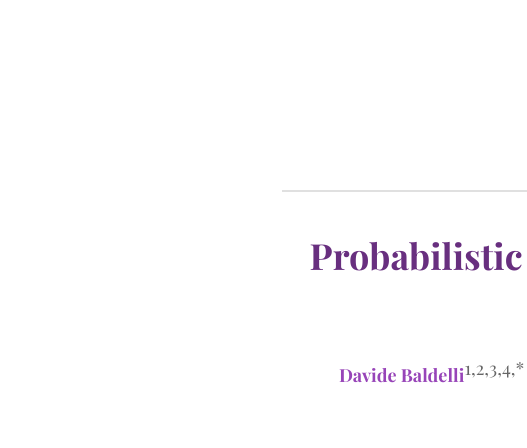
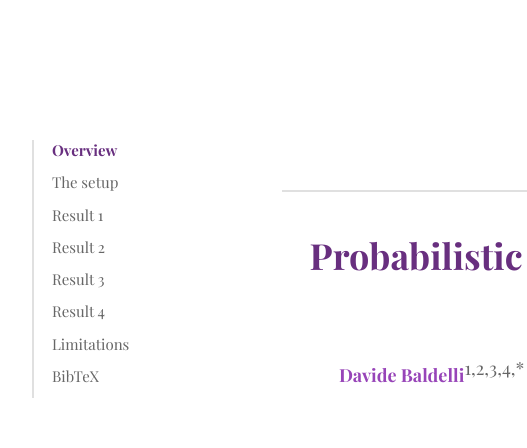
Before and after one commit to chandar-lab/Calibration-SFT, a plain HTML site: page index.html in a window 1536 px wide. Shown: the top 448 px of the page, 26-553 px from the left. Drawn offline with nearby package versions, Linux system fonts and the light colour scheme.

Commit message:
Add sticky section navigation

```diff
--- a/index.html
+++ b/index.html
@@ -22,9 +22,56 @@
         .abstract-section h2 {
             margin-top: 76px;
         }
+
+        .side-toc {
+            display: none;
+        }
+
+        .toc-target {
+            scroll-margin-top: 32px;
+        }
+
+        @media (min-width: 1500px) {
+            .side-toc {
+                display: block;
+                position: fixed;
+                top: 140px;
+                left: max(20px, calc((100vw - 1420px) / 2));
+                width: 200px;
+                padding-left: 18px;
+                border-left: 2px solid #e0e0e0;
+                font-size: 15px;
+                line-height: 1.35;
+                z-index: 10;
+            }
+
+            .side-toc a {
+                display: block;
+                color: #666;
+                margin: 0 0 12px;
+                text-decoration: none;
+            }
+
+            .side-toc a:hover,
+            .side-toc a.active {
+                color: #682F7F;
+                font-weight: 700;
+            }
+        }
     </style>
 </head>
 <body>
+    <nav class="side-toc" aria-label="Section navigation">
+        <a href="#overview" class="active">Overview</a>
+        <a href="#setup">The setup</a>
+        <a href="#result-1">Result 1</a>
+        <a href="#result-2">Result 2</a>
+        <a href="#result-3">Result 3</a>
+        <a href="#result-4">Result 4</a>
+        <a href="#limitations">Limitations</a>
+        <a href="#bibtex">BibTeX</a>
+    </nav>
+
     <div class="container">
         <div style="text-align: center; margin-bottom: 30px;">
             <img src="assets/MilaLogo.png" alt="Mila – Quebec AI Institute" style="height: 92px; width: auto;">
@@ -84,7 +131,7 @@
             </div>
         </section>
 
-        <section class="abstract-section">
+        <section class="abstract-section toc-target" id="overview">
             <p>In <a href="https://arxiv.org/abs/2605.11845" target="_blank" rel="noreferrer">Probabilistic Calibration Is a Trainable Capability in Language Models</a>, we investigate whether stochastic fidelity can be explicitly trained into a model. We demonstrate that fine-tuning models strictly on mathematical distributions teaches them to map their internal probability estimates to stochastic outputs - a mechanical capability that generalizes to unseen probability distributions and successfully transfers to open-ended natural language tasks.</p>
 
             <p>In this post:</p>
@@ -115,7 +162,7 @@
                 <li><strong>Retention</strong>: Does this fine-tuning degrade the model's general capabilities?</li>
             </ol>
 
-            <h2>The setup</h2>
+            <h2 class="toc-target" id="setup">The setup</h2>
 
             <p>We train models on minimal prompts:</p>
 
@@ -137,7 +184,7 @@
 
             <p>Both variants train only LoRA adapters (rank 16, q/k/v/o projections), use five-decimal canonical outputs and share 1988 training prompts across 30 distribution families. They differ in output-space cap (1001 bins for soft, 16384 for hard) and in optimizer-step count (189 vs. 1,988) - hard-target needs more steps because its supervision is sparser.</p>
 
-            <h2>Result 1: Distributional fidelity generalizes to unseen distributions and parameters settings</h2>
+            <h2 class="toc-target" id="result-1">Result 1: Distributional fidelity generalizes to unseen distributions and parameters settings</h2>
 
             <p>We evaluate on two held-out splits: six OOD distribution families never seen during training, and unseen parameter settings for seen families. Both variants sharply reduce family-median normalized Wasserstein-1 distance and approximately an order-of-magnitude reduction in trie-based logit KL. The models are not merely better at removing formatting artifacts, we find that models that already had near-perfect base validity still show large reductions in both metrics. Hard-target fine-tuning shows stronger performance on unseen parameters, while soft-target fine-tuning is occasionally slightly better on held-out families. This ability to generalize to unseen distributions is remarkable because it rules out simple memorization. It indicates the model is actively combining its latent pre-training knowledge of mathematical distributions with a newly learned mechanical ability to sample from them.</p>
 
@@ -145,7 +192,7 @@
                 <img src="assets/results-6.jpeg" alt="WhatsApp Image 2026-05-19 at 23.12.02.jpeg" class="figure-image">
             </div>
 
-            <h2>Result 2: Stochastic capability transfers beyond the synthetic domain</h2>
+            <h2 class="toc-target" id="result-2">Result 2: Stochastic capability transfers beyond the synthetic domain</h2>
 
             <div class="figure">
                 <img src="assets/results-8.jpeg" alt="image.png" class="figure-image">
@@ -163,7 +210,7 @@
 
             <p><strong>NoveltyBench</strong> (<a href="https://arxiv.org/abs/2504.05228" target="_blank" rel="noreferrer">Zhang et al.</a>) evaluates whether a model can generate multiple functionally distinct, high-quality answers to the same prompt without suffering from mode collapse. To test this, ten responses per prompt are sampled, grouped by semantic similarity, and scored on both diversity and quality. Soft-target fine-tuning wins on overall utility for 8 of 12 models. The counterexamples (GPT-OSS-20B, Qwen3-0.6B) increase distinctness but lose utility, showing that broader semantic spread is only valuable when it stays aligned with response quality.</p>
 
-            <h2>Result 3: Retention costs are mixed and model-dependent</h2>
+            <h2 class="toc-target" id="result-3">Result 3: Retention costs are mixed and model-dependent</h2>
 
             <p>The costs to general model capabilities remain modest. The base checkpoint remains best on aggregate TinyBenchmarks (<a href="https://arxiv.org/abs/2402.14992" target="_blank" rel="noreferrer">Polo et al.</a>) gp-IRT for most models. At the task level, MMLU/HellaSwag/WinoGrande shift modestly upward but GSM8K shows a clear systematic regression.</p>
 
@@ -173,11 +220,11 @@
                 <img src="assets/results-7.jpeg" alt="image.png" class="figure-image" style="max-width: 78%;">
             </div>
 
-            <h2>Result 4: Inference-time prompting is not a substitute</h2>
+            <h2 class="toc-target" id="result-4">Result 4: Inference-time prompting is not a substitute</h2>
 
             <p>We compare against <a href="https://arxiv.org/abs/2510.21150" target="_blank" rel="noreferrer">String Seed of Thought (SSOT)</a> prompting, which asks the model to emit an internal random seed string and reason from it before producing a sample. SSOT can improve over the base checkpoint when the model reliably follows the seed-and-reasoning protocol, but it is brittle, model-dependent, and more expensive at inference time.</p>
 
-            <h2>Limitations</h2>
+            <h2 class="toc-target" id="limitations">Limitations</h2>
 
             <p>The main training signal comes from mathematical distribution prompts, not naturally occurring language-space distributions. Valid numeric output rate improves for weak baselines, so some gains may come from better instruction following, however we have evidence from cases where valid rate is already high and W1/logit KL still improve.</p>
 
@@ -186,7 +233,7 @@
             <p>Hard-target gets 1,988 optimizer steps to soft-target's 189. Capability-retention comparisons between the two variants are not budget-controlled.</p>
         </section>
 
-        <section class="bibtex-section" id="bibtex">
+        <section class="bibtex-section toc-target" id="bibtex">
             <h2 class="figure-title">BibTeX</h2>
             <div class="code-block" role="region" aria-label="BibTeX citation">
                 <button class="copy-btn" type="button" aria-label="Copy BibTeX" data-copy-target="#bibtex-code">Copy</button>
@@ -213,6 +260,30 @@
                     });
                 }, { threshold: 0.45 });
                 videoObserver.observe(heroVideo);
+            }
+
+            const tocLinks = Array.from(document.querySelectorAll('.side-toc a'));
+            const tocTargets = tocLinks
+                .map((link) => document.querySelector(link.getAttribute('href')))
+                .filter(Boolean);
+
+            function updateActiveTocLink(){
+                let activeId = tocTargets[0] ? tocTargets[0].id : null;
+                tocTargets.forEach((target) => {
+                    if (target.getBoundingClientRect().top <= 170) {
+                        activeId = target.id;
+                    }
+                });
+
+                tocLinks.forEach((link) => {
+                    link.classList.toggle('active', link.getAttribute('href') === '#' + activeId);
+                });
+            }
+
+            if (tocLinks.length && tocTargets.length) {
+                updateActiveTocLink();
+                window.addEventListener('scroll', updateActiveTocLink, { passive: true });
+                window.addEventListener('resize', updateActiveTocLink);
             }
 
             function copyText(text){
```
